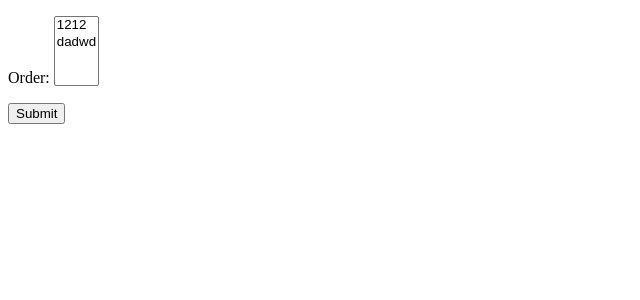
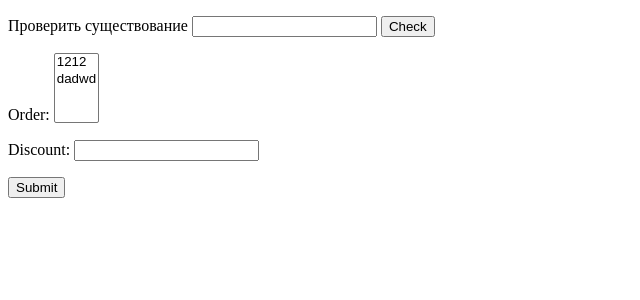
Before and after one commit to afarut/Rishat, a Django app: page /order in a window 1280 px wide. Shown: the top 300 px of the page, without its empty margins (0-640 px from the left). Run offline with Django 4.2, Linux system fonts and the light colour scheme; data comes from the database, SQL or seed files in the repository; both versions use the stored data as it was after the commit; parts of the project's set-up code (start-up, migrations or seed data) failed here and were passed over.

Commit message:
discount commit

```diff
--- a/core/admin.py
+++ b/core/admin.py
@@ -1,5 +1,6 @@
 from django.contrib import admin
-from .models import Item, Order
+from .models import Item, Order, Discount
 
 admin.site.register(Item)
 admin.site.register(Order)
+admin.site.register(Discount)
--- a/core/forms.py
+++ b/core/forms.py
@@ -8,6 +8,7 @@ DEMO_CHOICES =(
 )
 class MultipleChoiceForm(forms.Form):
     order = forms.MultipleChoiceField(choices = DEMO_CHOICES)
+    discount = forms.CharField(required=False)
 
     #def __init__(self, choices, *args, **kwargs):
     #    super(MultipleChoiceForm, self).__init__(*args, **kwargs)
--- a/core/models.py
+++ b/core/models.py
@@ -1,5 +1,5 @@
 from django.db import models
-from django.core.validators import MinValueValidator
+from django.core.validators import MinValueValidator, MaxValueValidator
 
 
 class Item(models.Model):
@@ -11,5 +11,29 @@ class Item(models.Model):
 		return self.name
 
 
+class Discount(models.Model):
+	currency = models.CharField(max_length=3) # required
+	name = models.CharField(max_length=40, blank=True, null=True)
+	# !!! Ограничения описаны в signals.py !!!
+	amount_off = models.IntegerField(help_text="optional if percent_off is required",
+		validators=[MinValueValidator(1)], blank=True, null=True)
+	percent_off = models.FloatField(help_text="optional if amount_off is required",
+		validators=[MinValueValidator(0.1), MaxValueValidator(100)], blank=True, null=True)
+
+	def is_valid(self):
+		in_none = bool(self.amount_off is None and self.percent_off is None)
+		is_full =  bool((not self.amount_off is None) and (not self.percent_off is None))
+		if in_none == False and is_full == False:
+			return True
+		return False
+
+	def __str__(self):
+		if self.name is None:
+			return f"currency: {self.currency}"
+		else:
+			return self.name
+
+
 class Order(models.Model):
 	items = models.ManyToManyField(Item)
+	discount = models.ForeignKey(Discount, on_delete = models.CASCADE, blank=True, null=True)
--- a/core/urls.py
+++ b/core/urls.py
@@ -9,4 +9,8 @@ urlpatterns = [
 	path('buy/<int:item_id>', views.buy, name='buy'),
 	path('item/<int:item_id>', views.item, name='item'),
 	path('order', views.order, name='order'),
+	path('discount/<str:tocheck>', views.discount, name='discount'),
+	path('success/', views.success, name='success'),
+	path('success/<str:discount>', views.success, name='success'),
+	path('cancel', views.cancel, name='cancel'),
 ]
--- a/core/views.py
+++ b/core/views.py
@@ -1,9 +1,10 @@
 from django.shortcuts import render, redirect
 from django.http import HttpResponse, JsonResponse
-from .models import Item, Order
+from .models import Item, Order, Discount
 import stripe
 from django.conf import settings
 from .forms import MultipleChoiceForm
+from .signals import *
 
 
 def index(request):
@@ -19,6 +20,12 @@ def buy(request, item_id):
 	item = Item.objects.get(id=item_id)
 	stripe.api_key = settings.STRIPE_SECRET_TOKEN
 
+	if request.is_secure():
+	    protocol = 'https://'
+	else:
+	    protocol = 'http://'
+	hosname = protocol + request.get_host()
+
 	starter_subscription = stripe.Product.create(
 	  name=item.name,
 	  description=item.description,
@@ -30,8 +37,8 @@ def buy(request, item_id):
 	  product=starter_subscription['id'],
 	)
 	payment_link = stripe.checkout.Session.create(
-	  success_url="https://example.com/success",
-	  cancel_url="https://example.com/cancel",
+	  success_url=hosname+"/success",
+	  cancel_url=hosname+"/cancel",
 	  line_items=[
 	    {
 	      "price": starter_subscription_price['id'],
@@ -39,6 +46,9 @@ def buy(request, item_id):
 	    },
 	  ],
 	  mode="payment",
+	  #automatic_tax={     Без
+	  #  'enabled': True,  Активации
+	  #},				   Не работает
 	)
 	return JsonResponse({"id": payment_link['id']})
 
@@ -49,8 +59,20 @@ def order(request):
 	form = MultipleChoiceForm(request.POST or None)
 	choices = tuple([(item.id, item.name) for item in items])
 	form.fields["order"].choices = choices
+	if request.is_secure():
+	    protocol = 'https://'
+	else:
+	    protocol = 'http://'
+	hosname = protocol + request.get_host()
+
+
 	if form.is_valid():
-		items_id = form.cleaned_data.get("order")
+		cd = form.cleaned_data
+		items_id = cd.get("order")
+		try:
+			discount = Discount.objects.get(name=cd["discount"])
+		except Discount.DoesNotExist:
+			discount = None
 		order = Order.objects.create()
 		catalog = list()
 		for item_id in items_id:
@@ -65,17 +87,55 @@ def order(request):
 			price = stripe.Price.create(
 			  unit_amount=item.price,
 			  currency="usd",
-			  #recurring={"interval": "month"},
 			  product=product['id'],
 			)
 			catalog.append({"price": price['id'], "quantity": 1})
-
-		session = stripe.checkout.Session.create(
-		  success_url="https://example.com/success",
-		  cancel_url="https://example.com/cancel",
-		  line_items=catalog,
-		  mode="payment",
-		)
+		if discount is None:
+			success_url = hosname + "/success/"
+			session = stripe.checkout.Session.create(
+			  success_url=success_url,
+			  cancel_url=hosname+"/cancel",
+			  line_items=catalog,
+			  mode="payment"
+			)
+		else:
+			success_url = hosname + f"/success/{cd['discount']}"
+			session = stripe.checkout.Session.create(
+			  success_url=success_url,
+			  cancel_url=hosname+"/cancel",
+			  line_items=catalog,
+			  mode="payment",
+			  discounts=[{
+			  	"coupon": cd["discount"]
+			  }]
+			)
 		order.save()
 		return redirect(session['url'])
 	return render(request, "core/order.html", {"items": items, "form": form})
+
+
+def discount(request, tocheck):
+	try:
+		discount = Discount.objects.get(name=tocheck)
+	except Discount.DoesNotExist:
+		discount = None
+		return JsonResponse({"is_exist": False})
+	if discount.amount_off is None:
+		text = f"Скидка в {discount.percent_off}%"
+	else:
+		text = f"Скидка в {discount.amount_off} {discount.currency}"
+	return JsonResponse({"is_exist": True, "bonus": text, "currency": discount.currency.upper()})
+
+
+def success(request, discount="main"):
+	try:
+		discount = Discount.objects.get(name=discount)
+		discount.delete()
+	except Discount.DoesNotExist:
+		discount = None
+
+	return HttpResponse("Оплата прошла")
+
+
+def cancel(request):
+	return HttpResponse("Оплата не прошла")
--- a/templates/core/index.html
+++ b/templates/core/index.html
@@ -9,5 +9,6 @@
 <h3>Test</h3>
 <p>item: <a href="{% url 'core:item' 1 %}">link</a></p>
 <p>buy: <a href="{% url 'core:buy' 1 %}">link</a></p>
+<p>order: <a href="{% url 'core:order' %}">link</a></p>
 </body>
 </html>
--- a/templates/core/order.html
+++ b/templates/core/order.html
@@ -4,21 +4,43 @@
 	<meta charset="utf-8">
 	<meta name="viewport" content="width=device-width, initial-scale=1">
 	<title></title>
+
+
+<script type="text/javascript">
+
+function Message(json){
+	var a = document.getElementById("message");
+	if (!json.is_exist){
+		a.innerHTML = "К сожалению такого купона не существует.";
+	}
+	else{
+		a.innerHTML = json.bonus;
+	}
+	if (json.currency != "USD") {
+		a.innerHTML += " Нельзя применить."
+	}
+}
+
+function Check() {
+	var input = document.getElementById("check").value;
+	var a;
+	fetch('/discount/' + input, {
+    	method: "GET",
+  	}).then((responce) => responce.json()).then((json) => Message(json));
+}
+</script>
 </head>
 <body>
-
-<!--<form action="select1.php" method="post">
-<select multiple="" required="">
-	{% for item in items %}
-  		<option>{{item.name}}</option>
-  	{% endfor %}
-</select>
--->
+<p>
+Проверить существование
+<input type="" id="check">
+<button onclick="Check()">Check</button>
+<p id="message" style="color: grey;"></p>
+</p>
 <form action = "" method = "post">
     {% csrf_token %}
     {{form.as_p }}
     <input type="submit" value="Submit">
 </form>
-
 </body>
 </html>
```
Also changed, not shown: core/signals.py (added, +23 -0 lines), core/migrations/0001_initial.py, core/migrations/0002_order.py (deleted), db.sqlite3, 1 other file.
